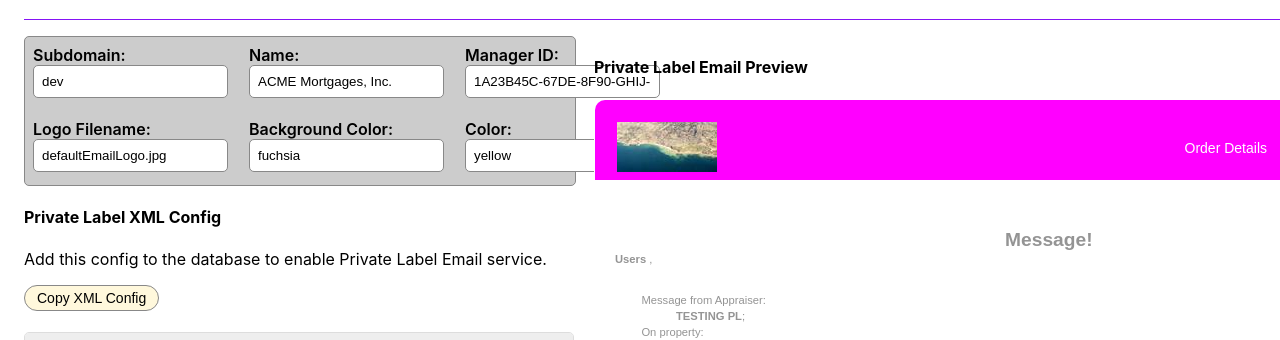
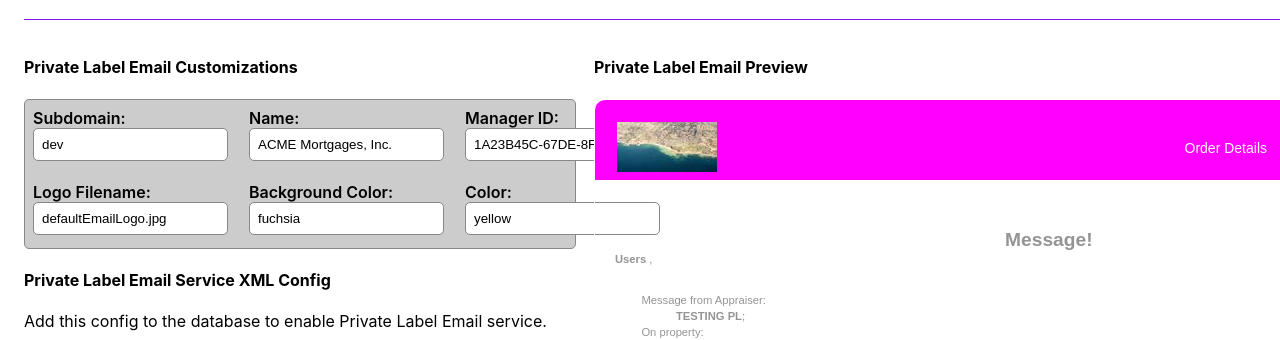
Before and after one commit to ecordero-sl/PrivateLabel, an Angular app in the folder PrivateLabelPreview/: page / in a window 1280 px wide. Shown: the part 167-507 px from the top of the page. Built offline with nearby package versions, Linux system fonts and the light colour scheme.

Commit message:
Simplify the tool, remove unnecessary pl-switcher component, and update the README file.

```diff
--- a/PrivateLabelPreview/src/app/new-config/new-config.html
+++ b/PrivateLabelPreview/src/app/new-config/new-config.html
@@ -1,6 +1,7 @@
 <div class="newConfigContainer">
   <div class="leftSide">
     <div class="formContainer">
+      <h4>Private Label Email Customizations</h4>
       <form>
         <p>
           <label for="configSubdomain">Subdomain:</label>
@@ -29,7 +30,7 @@
       </form>
     </div>
     <div class="codeContainer">
-      <h4>Private Label XML Config</h4>
+      <h4>Private Label Email Service XML Config</h4>
       <p>Add this config to the database to enable Private Label Email service.</p>
       <p>
         <button class="copyButton" (click)="copyXmlConfig()">Copy XML Config</button>
@@ -40,8 +41,8 @@
       <pre>
         {{xmlConfig()}}
       </pre>
-    <!-- </div>
-    <div class="codeContainer"> -->
+    </div>
+    <div class="codeContainer">
       <h4>Private Label Email Preview Tool Config</h4>
       <p>This is used to permanently add a new 'saved preview' to this tool. Refer to the instructions in the README file.</p>
       <p>
```
Also changed, not shown: 1 other file (tests, documents, lock files or other folders).
